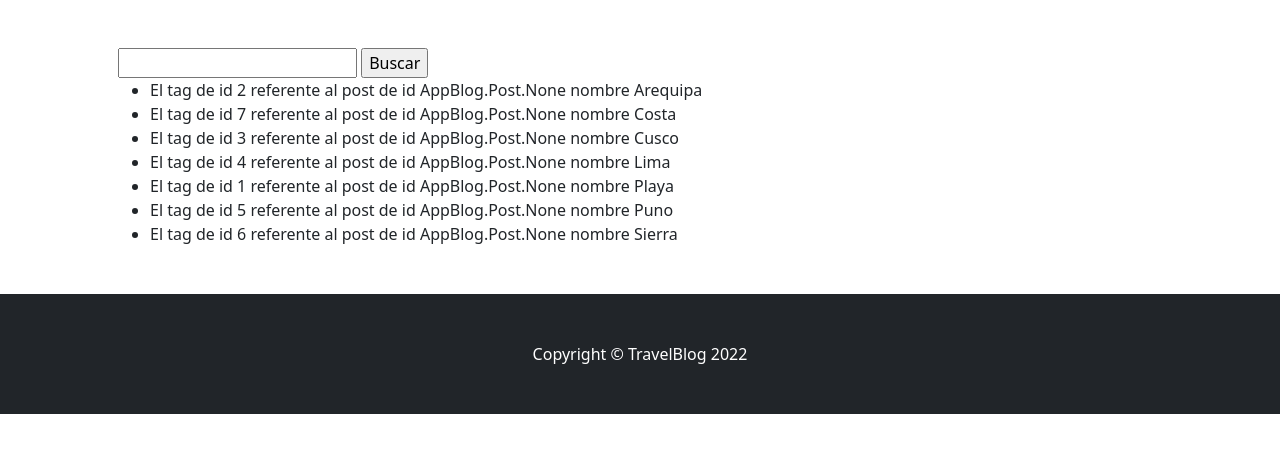
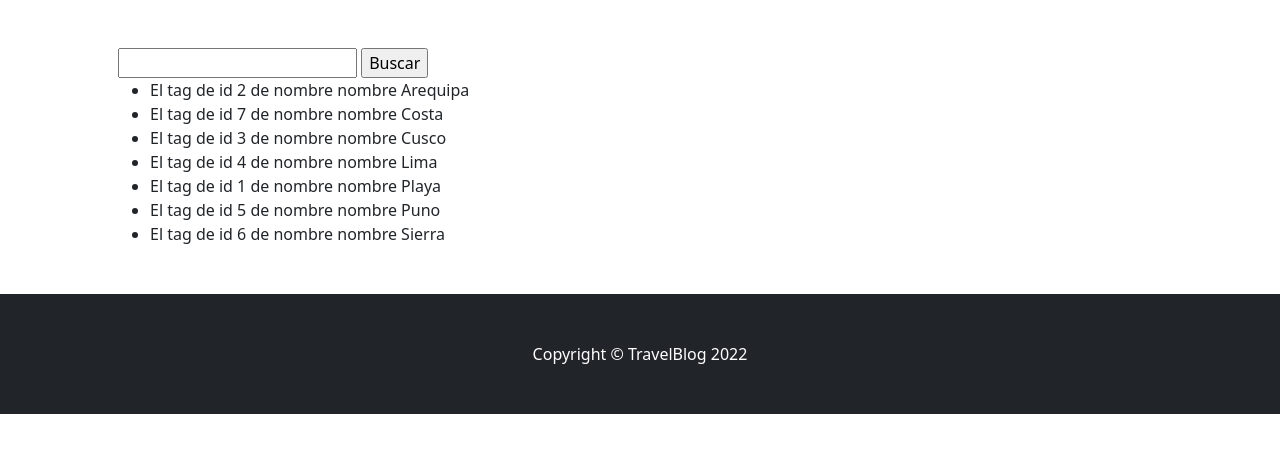
Before and after one commit to mamz1313/TravelBlog, a Django app: template TravelBlog/AppBlog/templates/buscar_tag.html in a window 1280 px wide. Shown: the part 56-509 px from the top of the page. Run offline with Django 4.2, Linux system fonts and the light colour scheme; the template is opened without the code that fills it: values that come from a table or form of the project are taken from there, others are empty; data comes from the database, SQL or seed files in the repository; both versions use the stored data as it was after the commit; some libraries are stand-ins or nearby versions.

Commit message:
Actualizando README.md y datos de testeo

```diff
--- a/TravelBlog/AppBlog/templates/buscar_tag.html
+++ b/TravelBlog/AppBlog/templates/buscar_tag.html
@@ -11,7 +11,7 @@
         {% if tags %}
             <ul>
                 {% for tag in tags %}
-                <li>El tag de id {{tag.id_tag}} referente al post de id {{tag.id_post}} nombre {{tag.tag}} </li>
+                <li>El tag de id {{tag.id_tag}} de nombre nombre {{tag.tag}} </li>
 
                 {% endfor %}
             </ul>
```
Also changed, not shown: README.md, TravelBlog/db.sqlite3.
